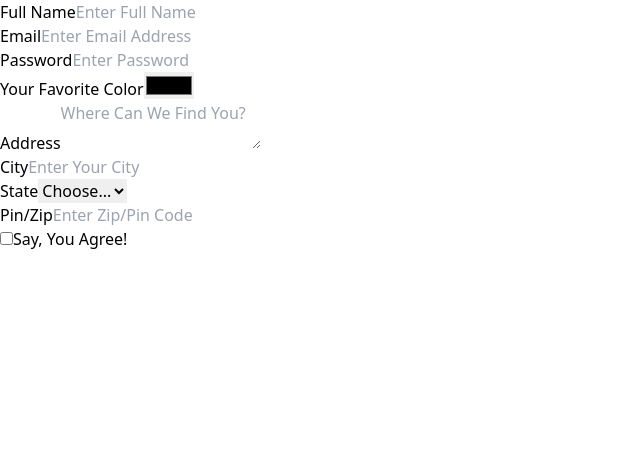
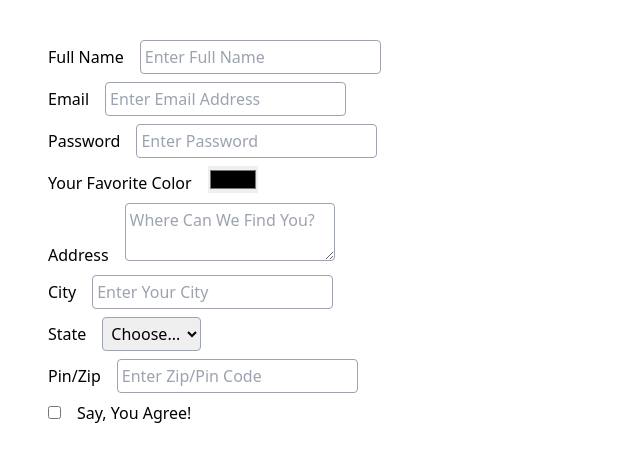
Before and after one commit to tapascript/react-single-change-handler, a React (Vite) app: page / in a window 1280 px wide. Shown: the top 462 px of the page, without its empty margins (0-640 px from the left). Built offline with nearby package versions, Linux system fonts and the light colour scheme.

Commit message:
Done basic styles for the form

```diff
--- a/src/App.jsx
+++ b/src/App.jsx
@@ -1,54 +1,114 @@
-
-
 function App() {
-
   return (
-    <>
+    <div className="p-8">
       <form>
-        <div>
-          <label htmlFor="fname">Full Name</label>
-          <input type="text" name="fname" id="fname" placeholder="Enter Full Name" required />
+        <div className="my-2">
+          <label htmlFor="fname" className="mx-4">
+            Full Name
+          </label>
+          <input
+            type="text"
+            name="fname"
+            id="fname"
+            placeholder="Enter Full Name"
+            className="border border-gray-400 rounded p-1"
+            required
+          />
         </div>
-        <div>
-          <label htmlFor="email">Email</label>
-          <input type="email" name="email" id="email" placeholder="Enter Email Address" required />
+        <div className="my-2">
+          <label htmlFor="email" className="mx-4">
+            Email
+          </label>
+          <input
+            type="email"
+            name="email"
+            id="email"
+            placeholder="Enter Email Address"
+            className="border border-gray-400 rounded p-1"
+            required
+          />
         </div>
-        <div>
-          <label htmlFor="password">Password</label>
-          <input type="password" name="password" id="password" placeholder="Enter Password" required />
+        <div className="my-2">
+          <label htmlFor="password" className="mx-4">
+            Password
+          </label>
+          <input
+            type="password"
+            name="password"
+            id="password"
+            placeholder="Enter Password"
+            className="border border-gray-400 rounded p-1"
+            required
+          />
         </div>
-        <div>
-          <label htmlFor="color">Your Favorite Color</label>
+        <div className="my-2">
+          <label htmlFor="color" className="mx-4">
+            Your Favorite Color
+          </label>
           <input type="color" name="color" id="color" />
         </div>
-        <div>
-          <label htmlFor="address">Address</label>
-          <textarea name="address" id="address" placeholder="Where Can We Find You?" required />
+        <div className="my-2">
+          <label htmlFor="address" className="mx-4">
+            Address
+          </label>
+          <textarea
+            name="address"
+            id="address"
+            placeholder="Where Can We Find You?"
+            className="border border-gray-400 rounded p-1"
+            required
+          />
         </div>
-        <div>
-          <label htmlFor="city">City</label>
-          <input type="text" name="city" id="city" placeholder="Enter Your City" required />
+        <div className="my-2">
+          <label htmlFor="city" className="mx-4">
+            City
+          </label>
+          <input
+            type="text"
+            name="city"
+            id="city"
+            placeholder="Enter Your City"
+            className="border border-gray-400 rounded p-1"
+            required
+          />
         </div>
-        <div>
-          <label htmlFor="state">State</label>
-          <select name="state" id="state" required >
+        <div className="my-2">
+          <label htmlFor="state" className="mx-4">
+            State
+          </label>
+          <select name="state" id="state" className="border border-gray-400 rounded p-1" required>
             <option value="">Choose...</option>
             <option value="Solid">Solid</option>
             <option value="Liquid">Liquid</option>
             <option value="Gas">Gas</option>
           </select>
         </div>
-        <div>
-          <label htmlFor="zip">Pin/Zip</label>
-          <input type="number" name="zip" id="zip" placeholder="Enter Zip/Pin Code" required />
+        <div className="my-2">
+          <label htmlFor="zip" className="mx-4">
+            Pin/Zip
+          </label>
+          <input
+            type="number"
+            name="zip"
+            id="zip"
+            placeholder="Enter Zip/Pin Code"
+            className="border border-gray-400 rounded p-1"
+            required
+          />
         </div>
-        <div>
-          <input type="checkbox" name="agree" id="agree" required />
+        <div className="my-2">
+          <input
+            type="checkbox"
+            name="agree"
+            id="agree"
+            className="mx-4"
+            required
+          />
           <label htmlFor="agree">Say, You Agree!</label>
         </div>
       </form>
-    </>
-  )
+    </div>
+  );
 }
 
-export default App
+export default App;
```
